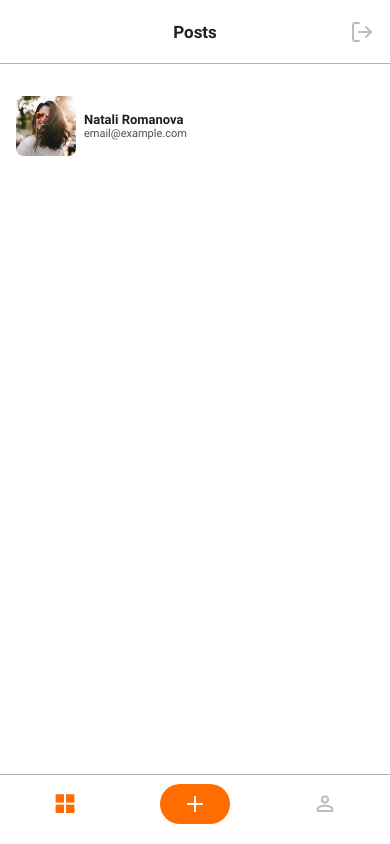
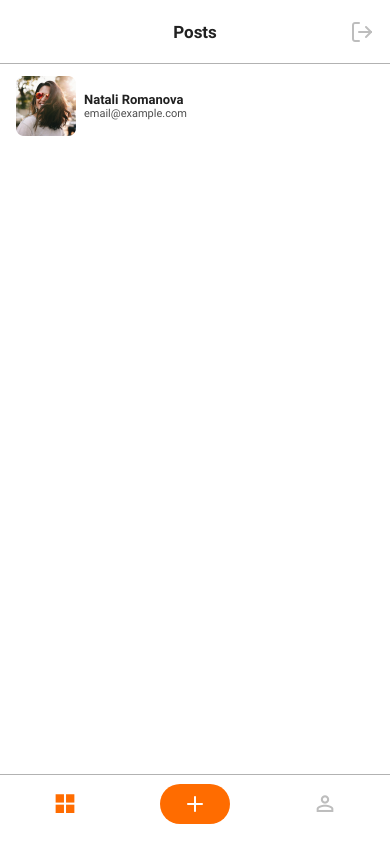
Before and after one commit to Yivgha/react-native-01, a React Native app in the folder RN01/: screen /Home in a window 390 px wide. Built offline with nearby package versions, Linux system fonts and the light colour scheme.

Commit message:
lil changes

```diff
--- a/RN01/src/Screens/Home/CreatePostsScreen.js
+++ b/RN01/src/Screens/Home/CreatePostsScreen.js
@@ -108,8 +108,8 @@ function CreatePostsScreen({ navigation }, props) {
             <View style={styles.locationBox}>
                 <EvilIcons
                                         name="location"
-                                        size={20}
-                                        color="black"
+                                        size={30}
+                                        color="gray"
                                         />
                 <TextInput style={styles.mainText} value={location} onChange={newLoc => setLocation(newLoc)} placeholder={location.toString()} />
             </View>
--- a/RN01/src/Screens/nestedScreens/DefaultPostsScreen.js
+++ b/RN01/src/Screens/nestedScreens/DefaultPostsScreen.js
@@ -100,8 +100,8 @@ const styles = StyleSheet.create({
         flexDirection: 'row',
         width: 170,
         height: 60,
-        marginTop: 32,
-        marginBottom: 32,
+        marginTop: 12,
+        marginBottom: 12,
     },
     avatar: {
         width: 60,
--- a/RN01/src/Screens/nestedScreens/MapScreen.js
+++ b/RN01/src/Screens/nestedScreens/MapScreen.js
@@ -10,7 +10,7 @@ function MapScreen() {
 
     useEffect(() => {
     (async () => {
-      let { status } = await Location.requestPermissionsAsync();
+      let { status } = await Location.requestForegroundPermissionsAsync();
       if (status !== "granted") {
         console.log("Permission to access location was denied");
       }
@@ -38,7 +38,7 @@ function MapScreen() {
                 showsUserLocation={true}
             >
                 {location && (
-          <Marker title="I am here" coordinate={location} description="Your current position" />
+          <Marker title="Title" coordinate={location} description="Description" />
         )}
         </MapView>
         </View>
```
